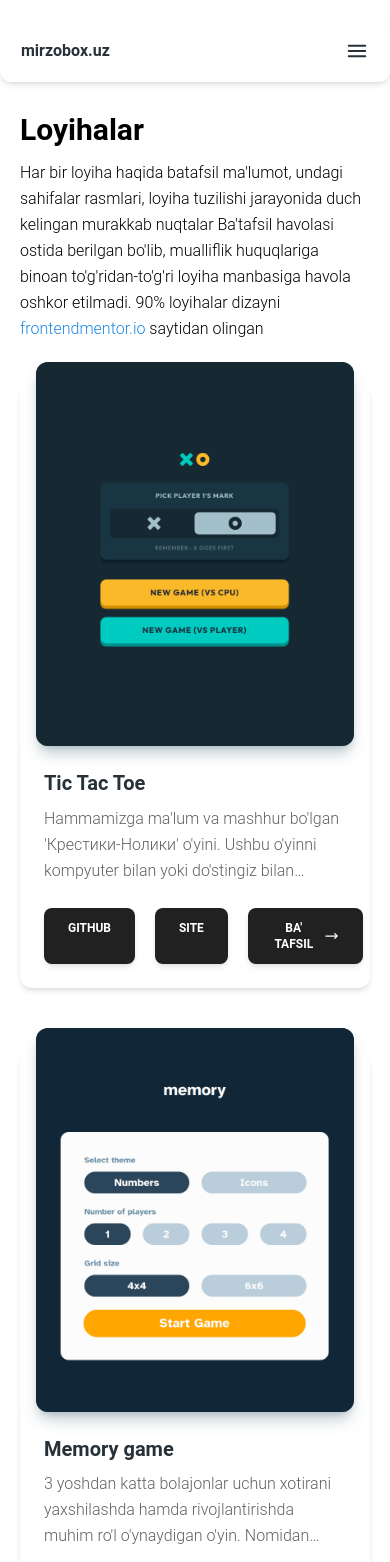
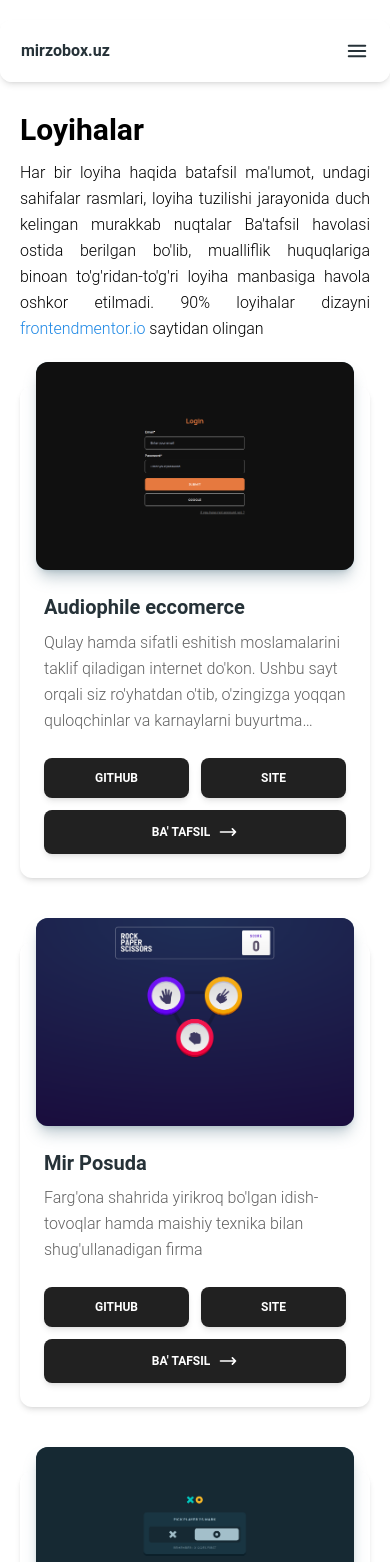
Before and after one commit to ibrohimov-murodjon/ulugbek-portfolio, a React (Vite) app: page / in a window 390 px wide. Shown: the top 1562 px of the page. Built offline with nearby package versions, Linux system fonts and the light colour scheme.

Commit message:
Responsive 320px, add sorter function by time

```diff
--- a/src/components/CardDefault.jsx
+++ b/src/components/CardDefault.jsx
@@ -17,8 +17,12 @@ export default function CardDefault({
 }) {
   return (
     <Card className="mt-6 w-full">
-      <CardHeader color="blue-gray" className="relative h-96">
-        <img className="h-full w-full object-cover" src={img} alt={title} />
+      <CardHeader color="blue-gray" className="relative h-52">
+        <img
+          className="h-full w-full object-cover object-center"
+          src={img}
+          alt={title}
+        />
       </CardHeader>
       <CardBody>
         <Typography
@@ -28,16 +32,21 @@ export default function CardDefault({
         >
           {title}
         </Typography>
-        <Typography className="!line-clamp-3">{description}</Typography>
+        <Typography className="!line-clamp-4">{description}</Typography>
       </CardBody>
-      <CardFooter className="flex gap-5 pt-0">
-        <a className="btn" href={github} target="_blank">
-          GitHub
-        </a>
-        <a className="btn" href={website} target="_blank">
-          Site
-        </a>
-        <NavLink className="btn flex items-center gap-2" to={`/${slug}`}>
+      <CardFooter className="flex flex-col gap-3 pt-0">
+        <div className="flex justify-between gap-3">
+          <a className="btn w-2/4" href={github} target="_blank">
+            GitHub
+          </a>
+          <a className="btn w-2/4" href={website} target="_blank">
+            Site
+          </a>
+        </div>
+        <NavLink
+          className="btn flex items-center justify-center gap-2"
+          to={`/${slug}`}
+        >
           Ba' tafsil
           <svg
             xmlns="http://www.w3.org/2000/svg"
--- a/src/components/Projects.jsx
+++ b/src/components/Projects.jsx
@@ -1,4 +1,5 @@
 import projects from "../projects";
+import getSortedProjectsByTime from "../utils/get-sorted-projects-by-time";
 import CardDefault from "./CardDefault";
 
 export default function Projects() {
@@ -6,7 +7,7 @@ export default function Projects() {
   return (
     <div className="base-container pb-20">
       <ul className="grid grid-cols-1 gap-10">
-        {liveProjects.map(
+        {getSortedProjectsByTime(liveProjects).map(
           ({ title, description, github, img, website, slug }) => {
             return (
               <li key={title}>
--- a/src/components/ScrollToTop.jsx
+++ b/src/components/ScrollToTop.jsx
@@ -5,7 +5,7 @@ export default function ScrollToTop() {
 
   useEffect(() => {
     window.onscroll = function () {
-      if (scrollY > 750) setScrollUp(true);
+      if (scrollY > 10) setScrollUp(true);
       else setScrollUp(false);
     };
   }, []);
--- a/src/components/SimpleFooter.jsx
+++ b/src/components/SimpleFooter.jsx
@@ -2,43 +2,12 @@ import { Typography } from "@material-tailwind/react";
 import { NavLink } from "react-router-dom";
 
 export function SimpleFooter() {
-  const links = [
-    {
-      path: "/me",
-      title: "mirzobox kim ?",
-    },
-    {
-      path: "/blog",
-      title: "Maqolalar",
-    },
-  ];
-
   return (
     <footer className="border-t border-blue-gray-50">
       <div className="base-container flex flex-row flex-wrap items-center justify-center gap-x-12 gap-y-6 py-6 text-center md:justify-between">
         <Typography color="blue-gray" className="font-normal">
           &copy; {new Date().getFullYear()} mirzobox.uz
         </Typography>
-        <ul className="flex flex-wrap items-center gap-x-8 gap-y-2">
-          {links.map(({ path, title }) => {
-            return (
-              <Typography
-                key={path}
-                as="li"
-                variant="small"
-                color="blue-gray"
-                className="p-1 font-normal"
-              >
-                <NavLink
-                  className="flex items-center transition-colors hover:text-blue-500"
-                  to={path}
-                >
-                  {title}
-                </NavLink>
-              </Typography>
-            );
-          })}
-        </ul>
       </div>
     </footer>
   );
--- a/src/components/Warning.jsx
+++ b/src/components/Warning.jsx
@@ -1,5 +1,4 @@
 import { Typography } from "@material-tailwind/react";
-import { NavLink } from "react-router-dom";
 
 export default function Warning() {
   return (
@@ -7,19 +6,19 @@ export default function Warning() {
       <Typography className="mb-3 text-3xl font-bold" as={"h2"}>
         Loyihalar
       </Typography>
-      <Typography as={"p"}>
+      <Typography className="text-justify" as={"p"}>
         Har bir loyiha haqida batafsil ma'lumot, undagi sahifalar rasmlari,
         loyiha tuzilishi jarayonida duch kelingan murakkab nuqtalar Ba'tafsil
         havolasi ostida berilgan bo'lib, mualliflik huquqlariga binoan
         to'g'ridan-to'g'ri loyiha manbasiga havola oshkor etilmadi. 90%
         loyihalar dizayni{" "}
-        <NavLink
+        <a
           className="text-blue-600 hover:underline"
-          to="https://www.frontendmentor.io"
+          href="https://www.frontendmentor.io"
           target="_blank"
         >
           frontendmentor.io
-        </NavLink>{" "}
+        </a>{" "}
         saytidan olingan
       </Typography>
     </div>
--- /dev/null
+++ b/src/utils/get-sorted-projects-by-time.js
@@ -0,0 +1,6 @@
+export default function getSortedProjectsByTime(projects) {
+  const sorted = projects.sort(
+    (a, b) => new Date(b.createdDate) - new Date(a.createdDate),
+  );
+  return sorted;
+}
```
